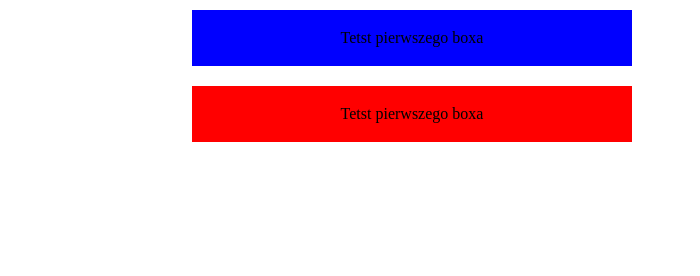
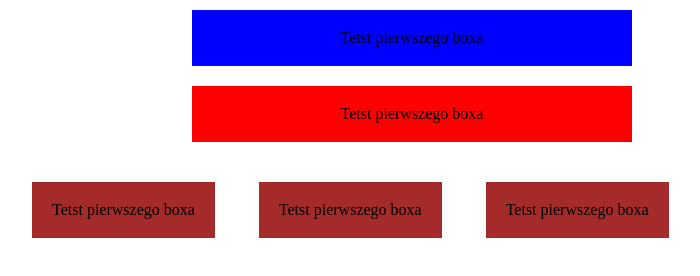
Before and after one commit to ppiechowski/css-course, a plain HTML site: page index.html in a window 1280 px wide. Shown: the whole page, without its empty margins (228-928 px from the left). Drawn offline with Linux system fonts and the light colour scheme.

Commit message:
Tested boxes.

```diff
--- a/css/syntax.css
+++ b/css/syntax.css
@@ -63,3 +63,15 @@ table {
     text-align: center;
     /*height: 200px;*/
 }
+
+#secound{
+    margin: 20px auto;
+    width: 800px;
+}
+
+.span-1{
+    margin: 20px;
+    padding: 20px;
+    background-color: brown;
+    display: inline-block;
+}
--- a/index.html
+++ b/index.html
@@ -12,5 +12,10 @@
         <div class="box-1">Tetst pierwszego boxa</div>
         <div class="box-2">Tetst pierwszego boxa</div>
     </div>
+    <div id="secound">
+        <span class="span-1">Tetst pierwszego boxa</span>
+        <span class="span-1">Tetst pierwszego boxa</span>
+        <span class="span-1">Tetst pierwszego boxa</span>
+    </div>
 </body>
 </html>
```
